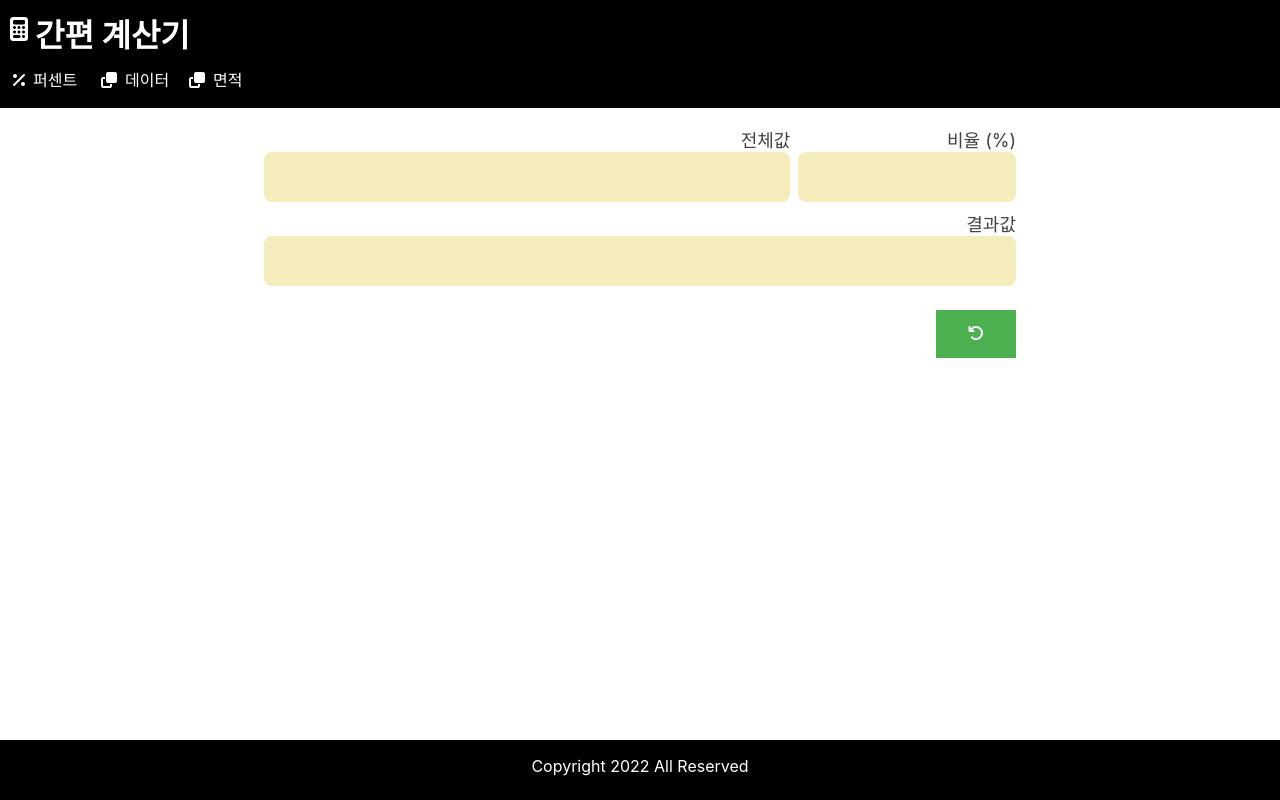
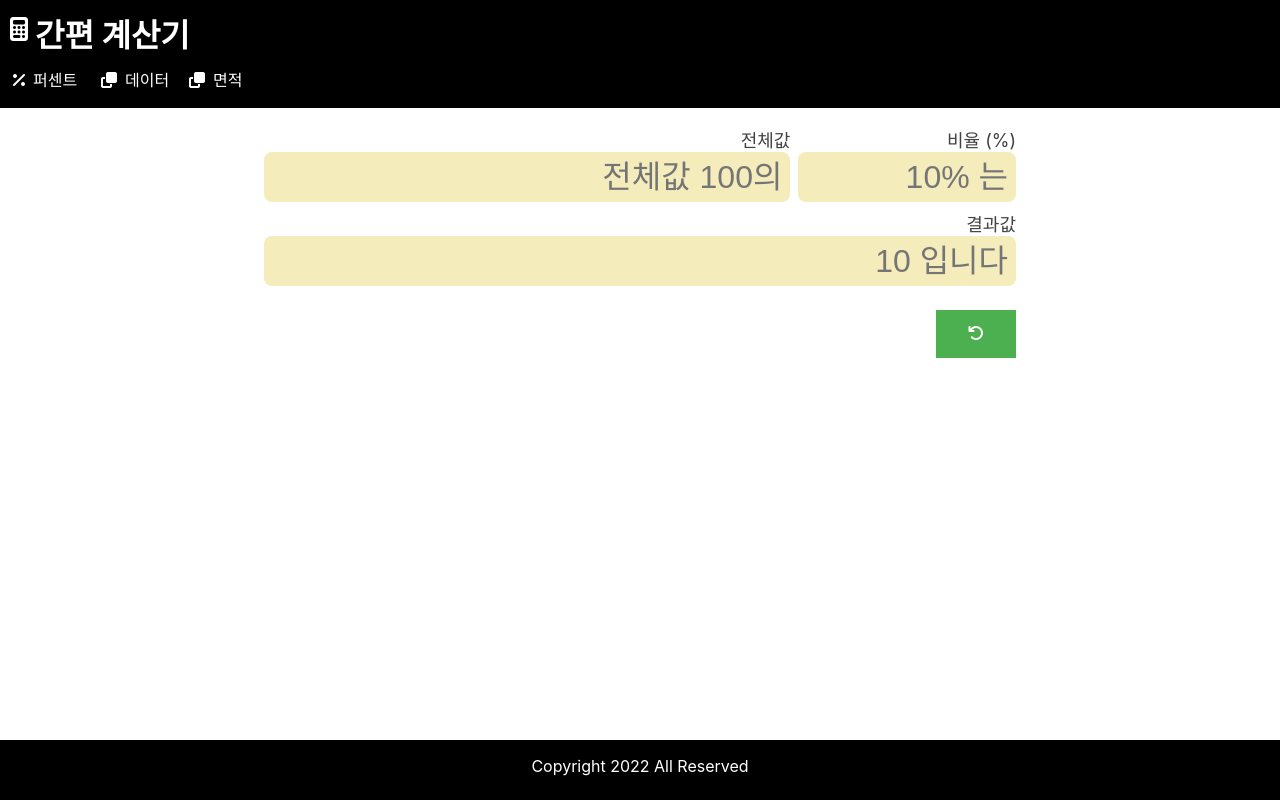
Before and after one commit to uuunani/UnitConvertor, a React (Create React App) app: page / in a window 1280 px wide. Built offline with nearby package versions, Linux system fonts and the light colour scheme.

Commit message:
feat: 버그 수정

```diff
--- a/src/assets/css/pages/DataSize.module.css
+++ b/src/assets/css/pages/DataSize.module.css
@@ -104,12 +104,6 @@ input::-webkit-inner-spin-button {
   width: 100%;
 }
 
-article .output_wrap select {
-}
-
-article .output_wrap select option {
-}
-
 article .func_wrap {
   width: 100%;
   text-align: right;
--- a/src/pages/Percent.jsx
+++ b/src/pages/Percent.jsx
@@ -26,8 +26,8 @@ function Percent() {
     resultAmtRef.current.value = '';
   };
 
-  // 키업 이벤트
-  const onKeyupPercentAmt = () => {
+  // 전체값 인풋 키업 이벤트
+  const onKeyupBaseAmt = () => {
     const cBaseAmt = parseFloat(baseAmtRef.current.value);
     const cPercent = parseFloat(percentRef.current.value);
 
@@ -44,7 +44,7 @@ function Percent() {
     }
   };
 
-  // 키업 이벤트
+  // 퍼센트 인풋 키업 이벤트
   const onKeyupPercent = () => {
     const cBaseAmt = parseFloat(baseAmtRef.current.value);
     const cResultAmt = parseFloat(resultAmtRef.current.value);
@@ -101,10 +101,11 @@ function Percent() {
             type="number"
             id="idBaseAmt"
             ref={baseAmtRef}
-            onKeyUp={onKeyupPercentAmt}
+            onKeyUp={onKeyupBaseAmt}
             onChange={() => {
               setBaseAmt(baseAmtRef.current.value);
             }}
+            placeholder="전체값 100의"
           />
         </label>
         <label className={styles.lbl_percent} htmlFor="idPercent">
@@ -113,10 +114,11 @@ function Percent() {
             type="number"
             id="idPercent"
             ref={percentRef}
-            onKeyUp={onKeyupPercentAmt}
+            onKeyUp={onKeyupBaseAmt}
             onChange={() => {
               setPercent(percentRef.current.value);
             }}
+            placeholder="10% 는"
           />
         </label>
       </div>
@@ -131,6 +133,7 @@ function Percent() {
             onChange={() => {
               setResultAmt(resultAmtRef.current.value);
             }}
+            placeholder="10 입니다"
           />
         </label>
       </div>
```
